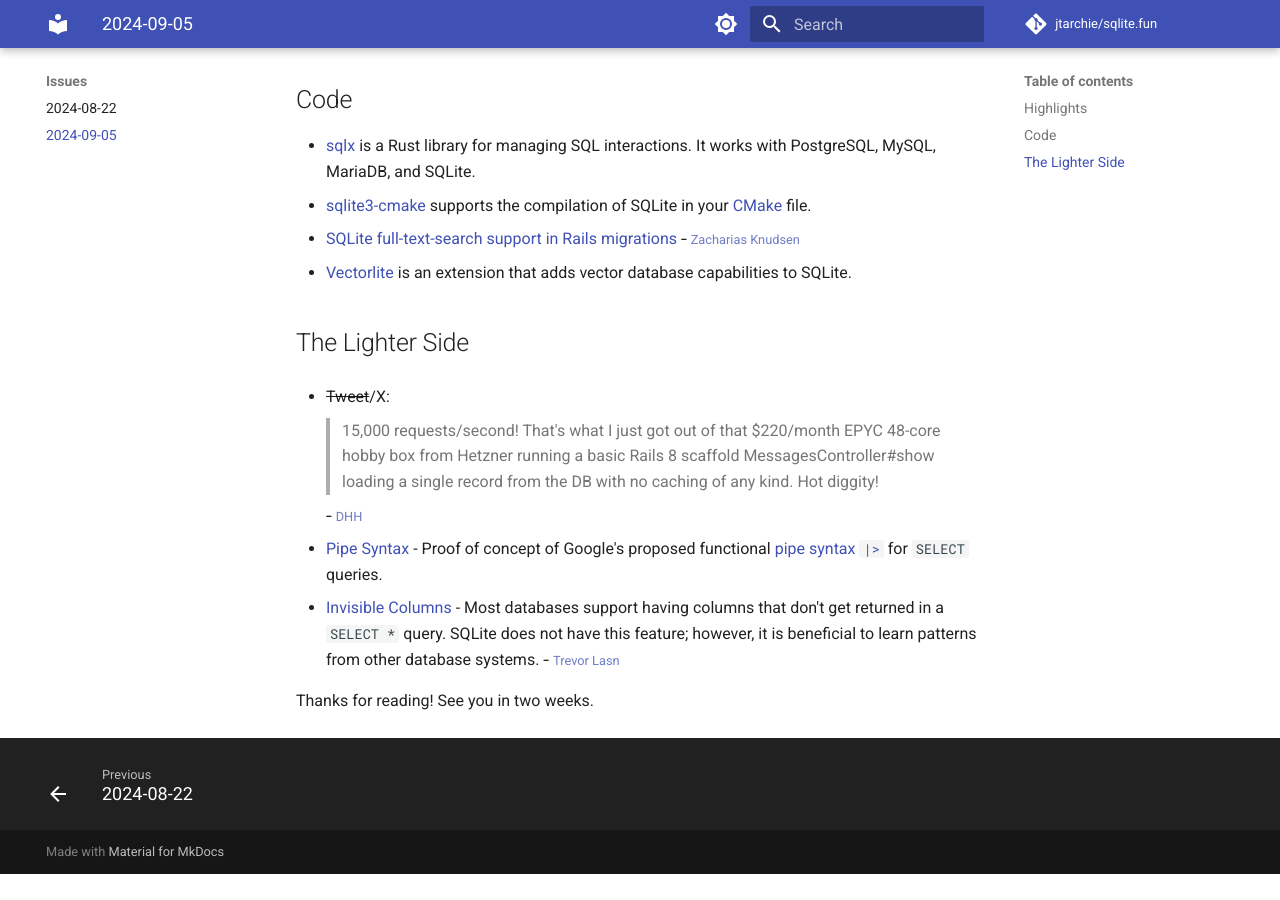
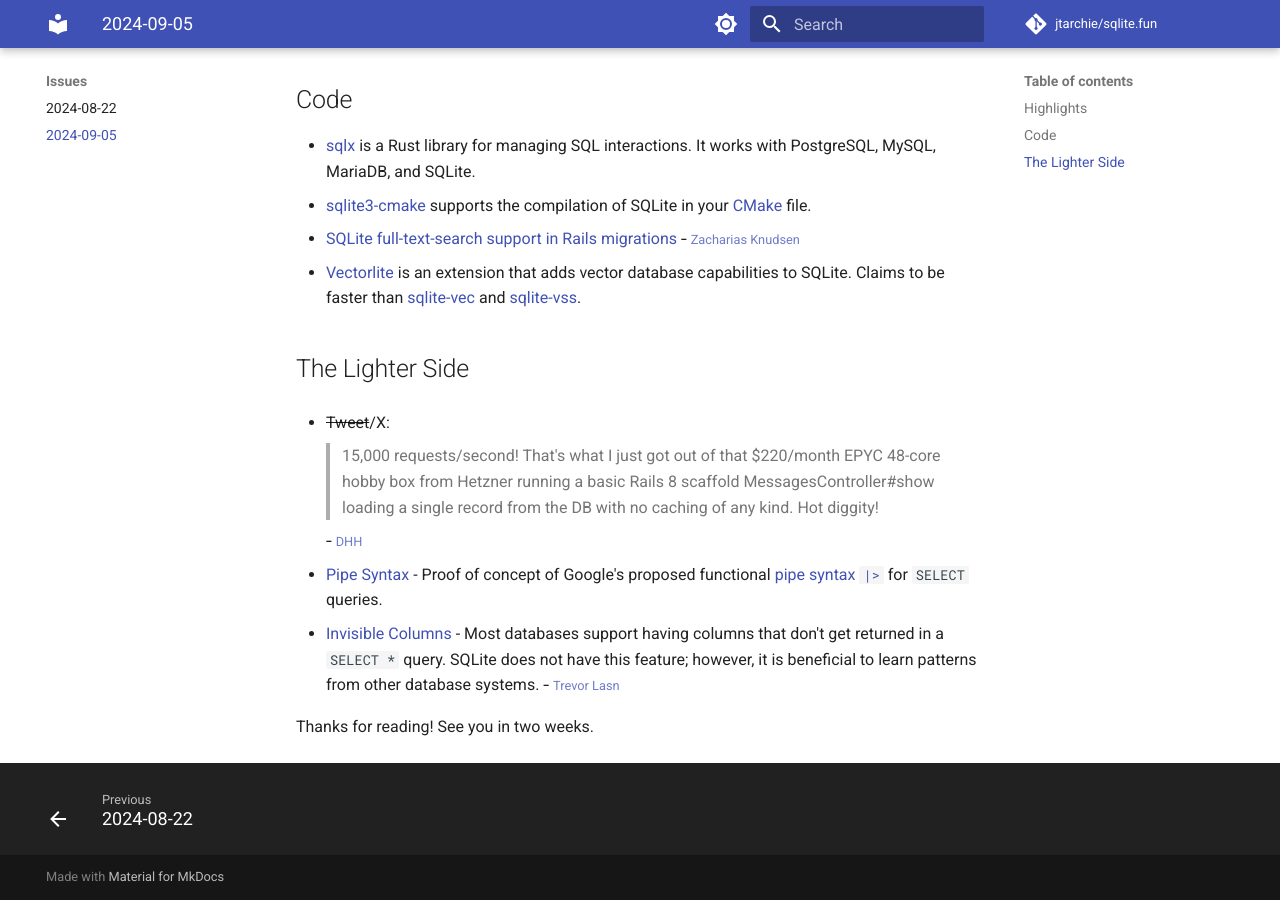
Before and after one commit to jtarchie/sqlite.fun, an MkDocs documentation site: the page built from docs/issues/2024-09-05.md, in a window 1280 px wide and 900 px high, scrolled down 673 px. Built offline with MkDocs 1.6.1 and Material for MkDocs 9.7.7, drawn with Linux system fonts in a browser that asks for light colours; comment, search, counter and statistics services are not loaded; before the commit the page ends 1547 px from its top, so only the background shows below that.

Commit message:
add links to alternative

```diff
--- a/docs/issues/2024-09-05.md
+++ b/docs/issues/2024-09-05.md
@@ -20,7 +20,7 @@ Please submit your links to [us](mailto:newsletter@sqlite.fun) -- blog post, vid
 - [sqlx](https://github.com/launchbadge/sqlx) is a Rust library for managing SQL interactions. It works with PostgreSQL, MySQL, MariaDB, and SQLite.
 - [sqlite3-cmake](https://github.com/sjinks/sqlite3-cmake) supports the compilation of SQLite in your [CMake](https://cmake.org/) file.
 - [SQLite full-text-search support in Rails migrations](https://github.com/rails/rails/pull/52354) &dash; <small>[Zacharias Knudsen](https://github.com/zachasme)</small>
-- [Vectorlite](https://1yefuwang1.github.io/vectorlite/markdown/overview.html) is an extension that adds vector database capabilities to SQLite.
+- [Vectorlite](https://1yefuwang1.github.io/vectorlite/markdown/overview.html) is an extension that adds vector database capabilities to SQLite. Claims to be faster than [sqlite-vec](https://github.com/asg017/sqlite-vec) and [sqlite-vss](https://github.com/asg017/sqlite-vss).
 
 ## The Lighter Side
 - ~~Tweet~~/X:
```
